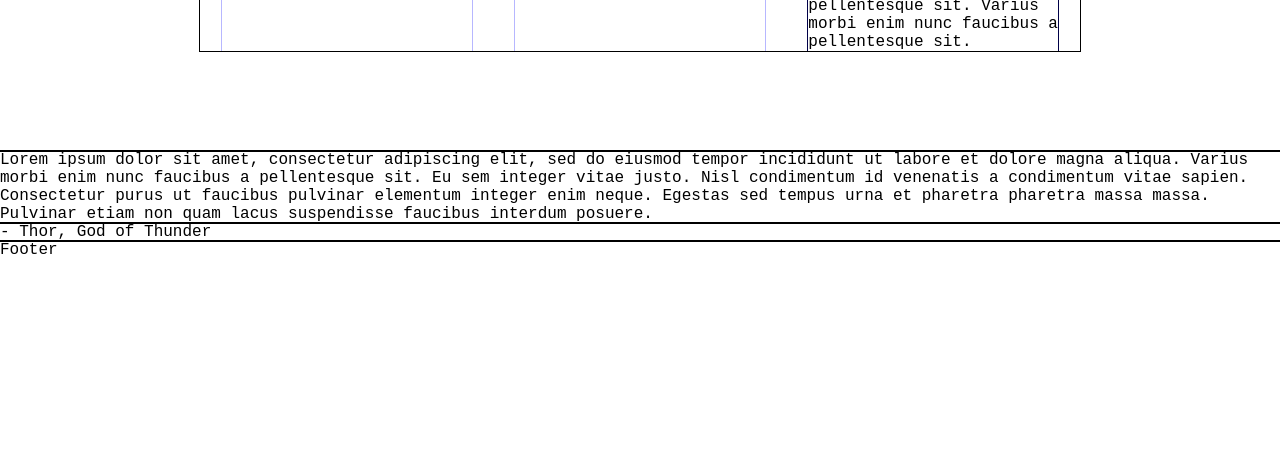
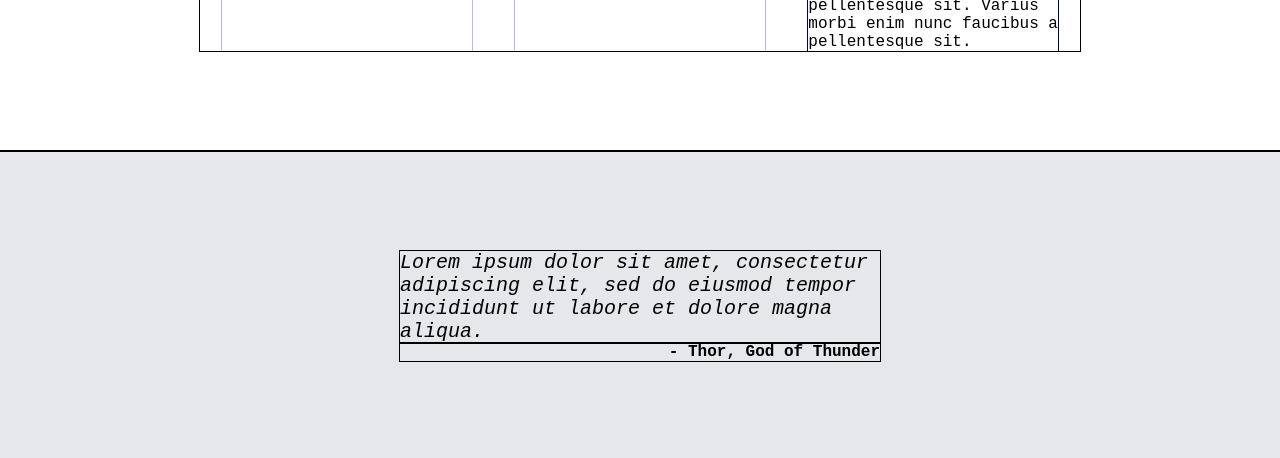
Before and after one commit to AlexHermansson/odin-landing-page, a plain HTML site: page index.html in a window 1280 px wide. Shown: the part 856-1314 px from the top of the page. Before the commit the page ends 1115 px from the top, so only its background shows below. Drawn offline with Linux system fonts and the light colour scheme.

Commit message:
Add inspiration

```diff
--- a/index.html
+++ b/index.html
@@ -75,7 +75,7 @@
 
     <div class="inspiration">
       <div class="quote">
-        Lorem ipsum dolor sit amet, consectetur adipiscing elit, sed do eiusmod tempor incididunt ut labore et dolore magna aliqua. Varius morbi enim nunc faucibus a pellentesque sit. Eu sem integer vitae justo. Nisl condimentum id venenatis a condimentum vitae sapien. Consectetur purus ut faucibus pulvinar elementum integer enim neque. Egestas sed tempus urna et pharetra pharetra massa massa. Pulvinar etiam non quam lacus suspendisse faucibus interdum posuere.
+        Lorem ipsum dolor sit amet, consectetur adipiscing elit, sed do eiusmod tempor incididunt ut labore et dolore magna aliqua.
       </div>
       <div class="quote-author">
         - Thor, God of Thunder
--- a/style.css
+++ b/style.css
@@ -4,6 +4,13 @@
 
 .hero * {
   outline: 0.5px solid white;
+}
+
+.hero,
+.vision,
+.inspiration,
+.footer {
+  padding: 0 200px 100px 200px;
 }
 
 /* Hero styling */
@@ -16,7 +23,6 @@ body {
 .hero {
   background-color: #1F2937;
   color: white;
-  padding: 0 200px 100px 200px;
 }
 
 .hero-text {
@@ -125,3 +131,22 @@ img {
   display: flex;
   flex-wrap: wrap;
 }
+
+/* Inspirational quotes */
+.inspiration {
+  display: flex;
+  flex-direction: column;
+  background-color: #E5E7EB;
+  padding: 100px 400px;
+}
+
+.quote {
+  font-style: italic;
+  font-size: 20px;
+}
+
+.quote-author {
+  display: flex;
+  justify-content: flex-end;
+  font-weight: bold;
+}
```
